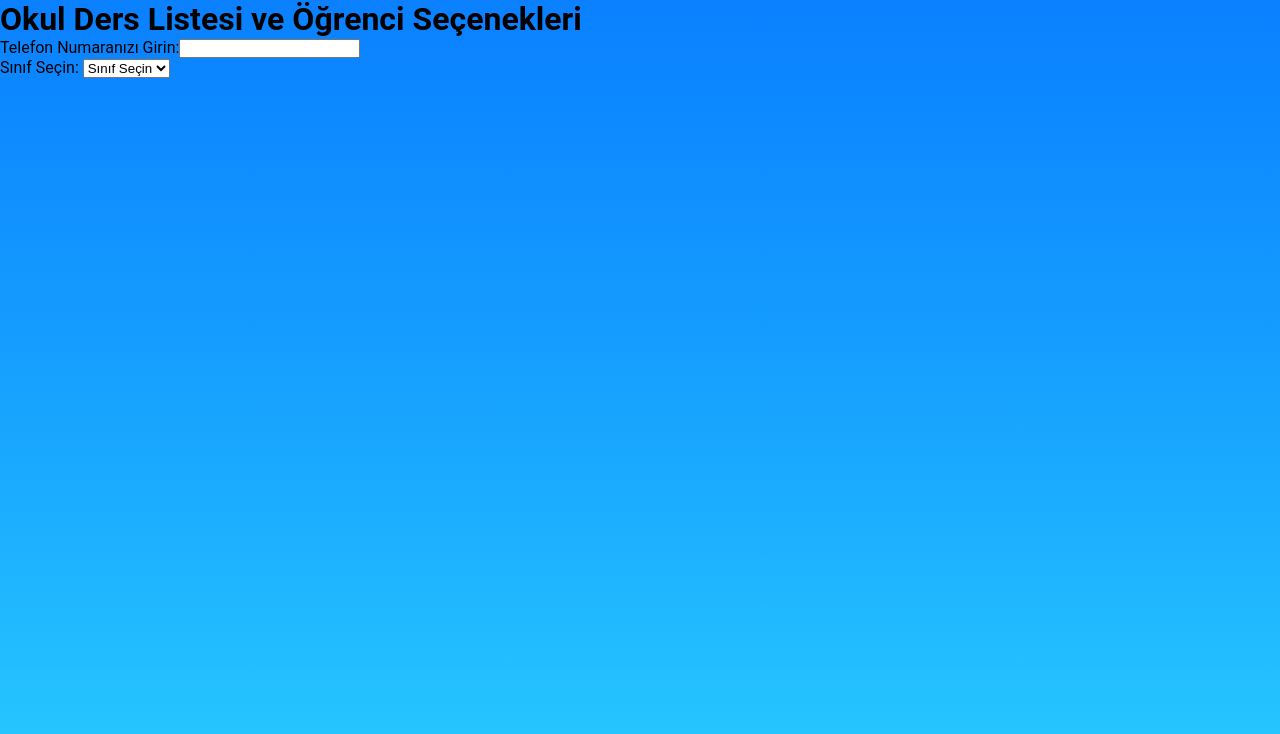
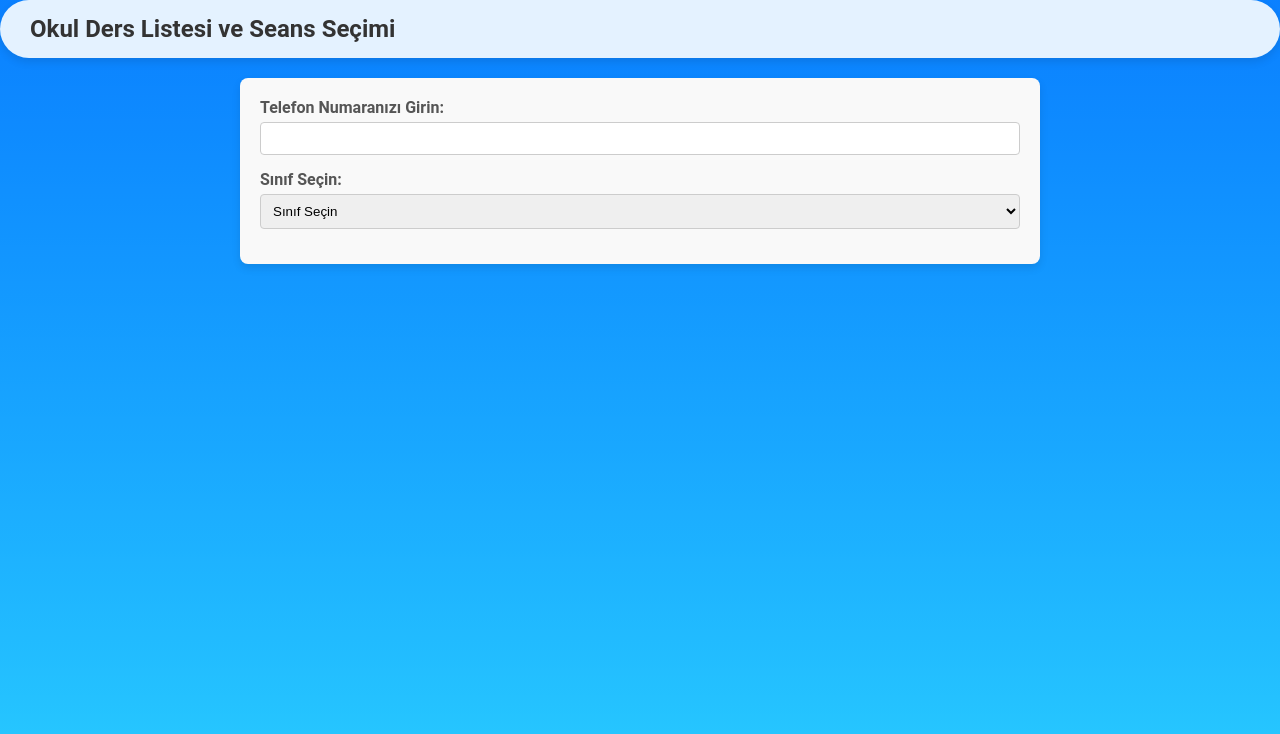
Before and after one commit to enginizgi42/ogrenciden-ogrenciye, a React (Create React App) app: page /dersilani2 in a window 1280 px wide. Shown: the top 734 px of the page. Built offline with nearby package versions, Linux system fonts and the light colour scheme.

Commit message:
css eklendi çalışır mı

```diff
--- a/package.json
+++ b/package.json
@@ -13,7 +13,7 @@
     "react-datepicker": "^7.5.0",
     "react-dom": "^18.3.1",
     "react-router-dom": "^6.27.0",
-    "react-scripts": "^3.0.1",
+    "react-scripts": "^3.4.4",
     "web-vitals": "^2.1.4"
   },
   "scripts": {
--- a/src/components/DersBul.js
+++ b/src/components/DersBul.js
@@ -1,6 +1,7 @@
 import React, { useState } from 'react';
 import Calendar from 'react-calendar';
 import 'react-calendar/dist/Calendar.css';
+import "../styles/DersBul.css"; // CSS dosyasını içe aktarın
 
 const DersBul = () => {
   const classData = {
@@ -71,9 +72,14 @@ const DersBul = () => {
   };
 
   return (
-    <div>
-      <h1>Okul Ders Listesi ve Öğrenci Seçenekleri</h1>
+    <>
+      {/* Header */}
+      <div className="header">
+        <h1>Okul Ders Listesi ve Seans Seçimi</h1>
+      </div>
 
+      {/* Ana içerik */}
+      <div className="container">
         {/* Telefon numarası girişi */}
         <div>
           <label htmlFor="phone">Telefon Numaranızı Girin:</label>
@@ -186,6 +192,7 @@ const DersBul = () => {
           </div>
         )}
       </div>
+    </>
   );
 };
 
--- /dev/null
+++ b/src/styles/DersBul.css
@@ -0,0 +1,92 @@
+/* DersBul bileşeninin temel düzeni */
+.container {
+    max-width: 800px;
+    margin: 0 auto;
+    padding: 20px;
+    background-color: #f9f9f9; /* Nötr bir arka plan rengi */
+    border-radius: 8px;
+    box-shadow: 0 4px 8px rgba(0, 0, 0, 0.1);
+}
+
+/* Başlık stilleri */
+.header {
+    text-align: center;
+    margin-bottom: 20px;
+}
+
+.header h1 {
+    font-size: 24px;
+    color: #333;
+}
+
+/* Form öğeleri */
+label {
+    display: block;
+    font-weight: bold;
+    margin-bottom: 5px;
+    color: #555;
+}
+
+input,
+select {
+    width: 100%;
+    padding: 8px;
+    margin-bottom: 15px;
+    border: 1px solid #ccc;
+    border-radius: 4px;
+}
+
+/* Buton stilleri */
+button {
+    display: block;
+    width: 100%;
+    padding: 10px;
+    background-color: #007bff;
+    color: rgb(9, 234, 35);
+    font-weight: bold;
+    border: none;
+    border-radius: 4px;
+    cursor: pointer;
+    transition: background-color 0.3s;
+}
+
+button:hover {
+    background-color: #0056b3;
+}
+
+/* Yazdırılan durumlar */
+ul {
+    list-style: none;
+    padding: 0;
+}
+
+ul li {
+    margin: 10px 0;
+    padding: 10px;
+    background-color: #e9ecef;
+    border-radius: 4px;
+}
+
+/* Takvim */
+.react-calendar {
+    margin: 0 auto 15px auto;
+    border: none;
+    box-shadow: 0 4px 8px rgba(225, 100, 16, 0.1);
+    border-radius: 8px;
+}
+
+.react-calendar__tile {
+    padding: 10px;
+    border-radius: 4px;
+    transition: background-color 0.3s;
+}
+
+.react-calendar__tile--active {
+    background-color: #007bff;
+    color: black;
+}
+
+.react-calendar__tile:hover {
+    background-color: #b30083;
+    color: greenyellow;
+}
```
Also changed, not shown: 1 other file (tests, documents, lock files or other folders). Lines whose indentation alone changed are shown as unchanged.
